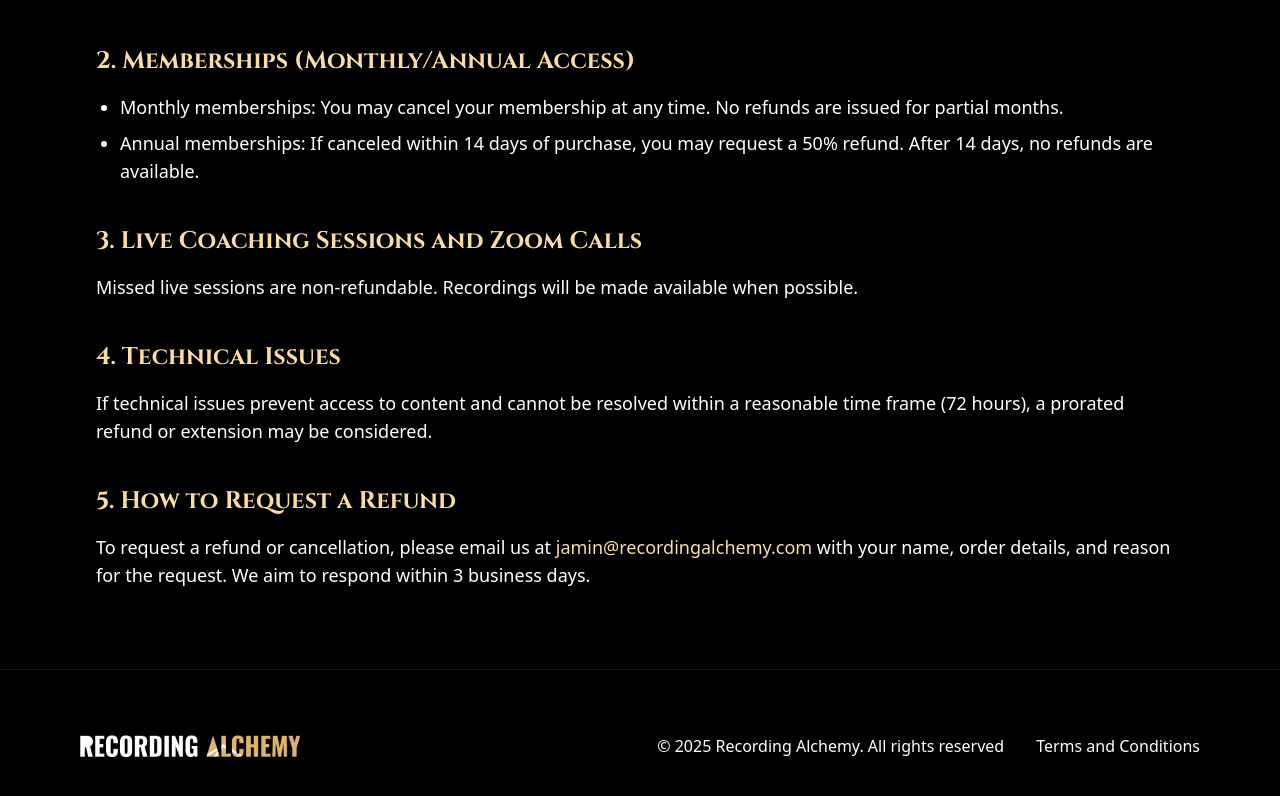
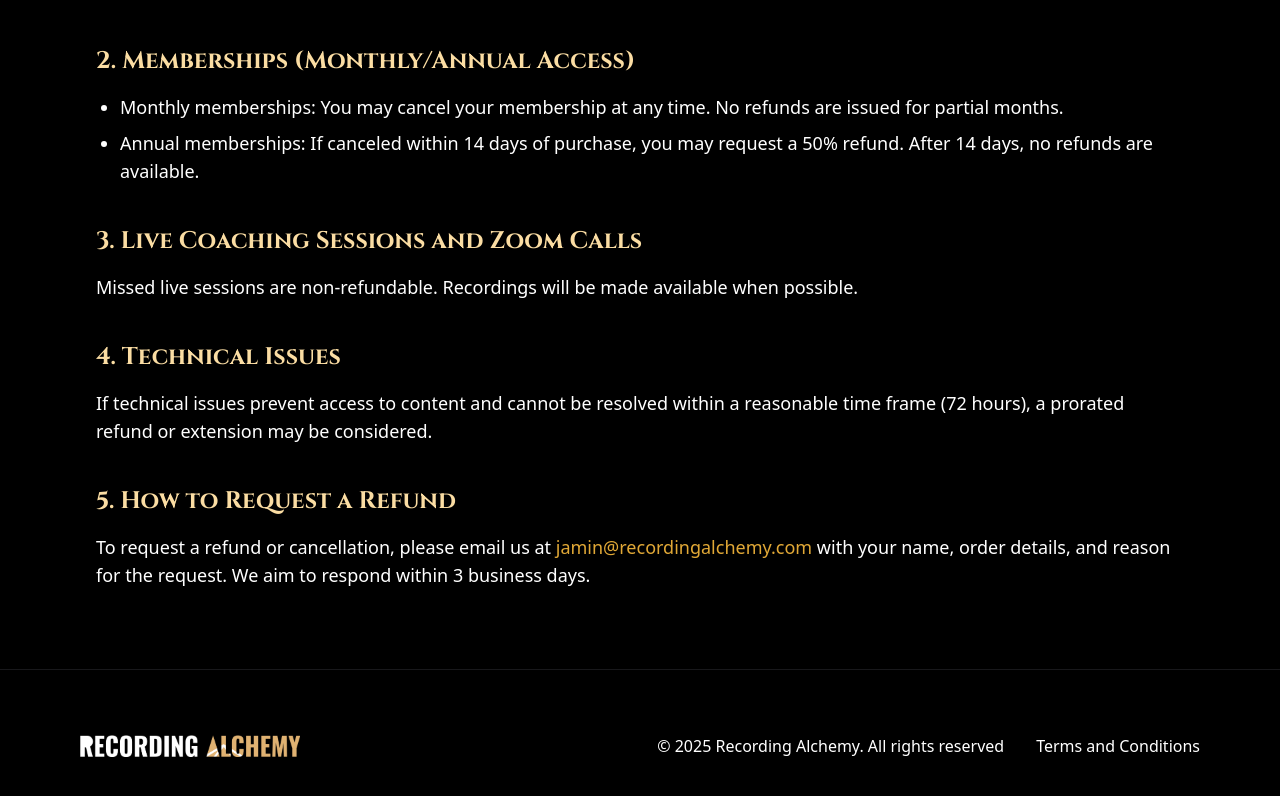
Before and after one commit to brizuela-go/recording-alchemy, a Next.js app: page /terms-and-conditions in a window 1280 px wide. Shown: the part 1884-2680 px from the top of the page. Built offline with nearby package versions, Linux system fonts and the light colour scheme.

Commit message:
feat: Update refund request link to use Next.js Link component for improved navigation

```diff
--- a/app/terms-and-conditions/page.tsx
+++ b/app/terms-and-conditions/page.tsx
@@ -1,6 +1,7 @@
 import { Metadata } from "next";
 import Footer from "../../components/Footer";
 import Navbar from "../../components/Navbar";
+import Link from "next/link";
 
 export const metadata: Metadata = {
   title: "Terms and Conditionss",
@@ -215,12 +216,14 @@ export default function TermsAndConditions() {
             </h2>
             <p className="text-base md:text-lg">
               To request a refund or cancellation, please email us at{" "}
-              <a
+              <Link
                 href="mailto:jamin@recordingalchemy.com"
-                className="text-[#FBDDA3] hover:underline transition-all duration-300"
+                target="_blank"
+                rel="noopener noreferrer"
+                className="text-[#e1a836] hover:underline transition-all duration-300"
               >
                 jamin@recordingalchemy.com
-              </a>{" "}
+              </Link>{" "}
               with your name, order details, and reason for the request. We aim
               to respond within 3 business days.
             </p>
```
